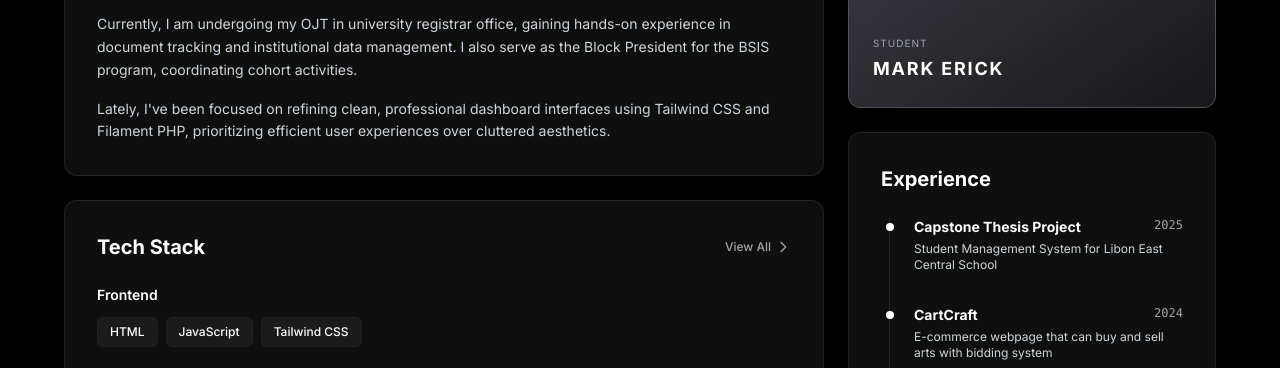
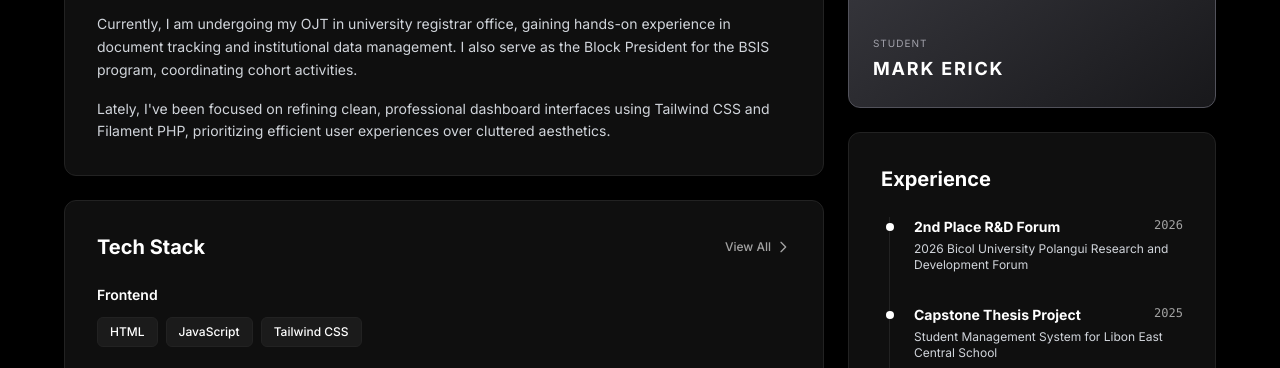
Before and after one commit to renjiyomo/portfolio, a plain HTML site: page public/index.html in a window 1280 px wide. Shown: the part 360-728 px from the top of the page. Drawn offline with nearby package versions, Linux system fonts and the light colour scheme.

Commit message:
add an experience

```diff
--- a/public/index.html
+++ b/public/index.html
@@ -181,6 +181,13 @@
 
                         <div class="relative pl-6">
                             <div class="absolute w-2 h-2 bg-white rounded-full -left-[4.5px] top-1.5"></div>
+                            <h3 class="text-sm font-bold">2nd Place R&D Forum</h3>
+                            <p class="text-xs text-gray-300 mt-1">2026 Bicol University Polangui Research and Development Forum</p>
+                            <span class="absolute right-0 top-0 text-xs text-muted font-mono">2026</span>
+                        </div>
+
+                        <div class="relative pl-6">
+                            <div class="absolute w-2 h-2 bg-white rounded-full -left-[4.5px] top-1.5"></div>
                             <h3 class="text-sm font-bold">Capstone Thesis Project</h3>
                             <p class="text-xs text-gray-300 mt-1">Student Management System for Libon East Central School</p>
                             <span class="absolute right-0 top-0 text-xs text-muted font-mono">2025</span>
```
